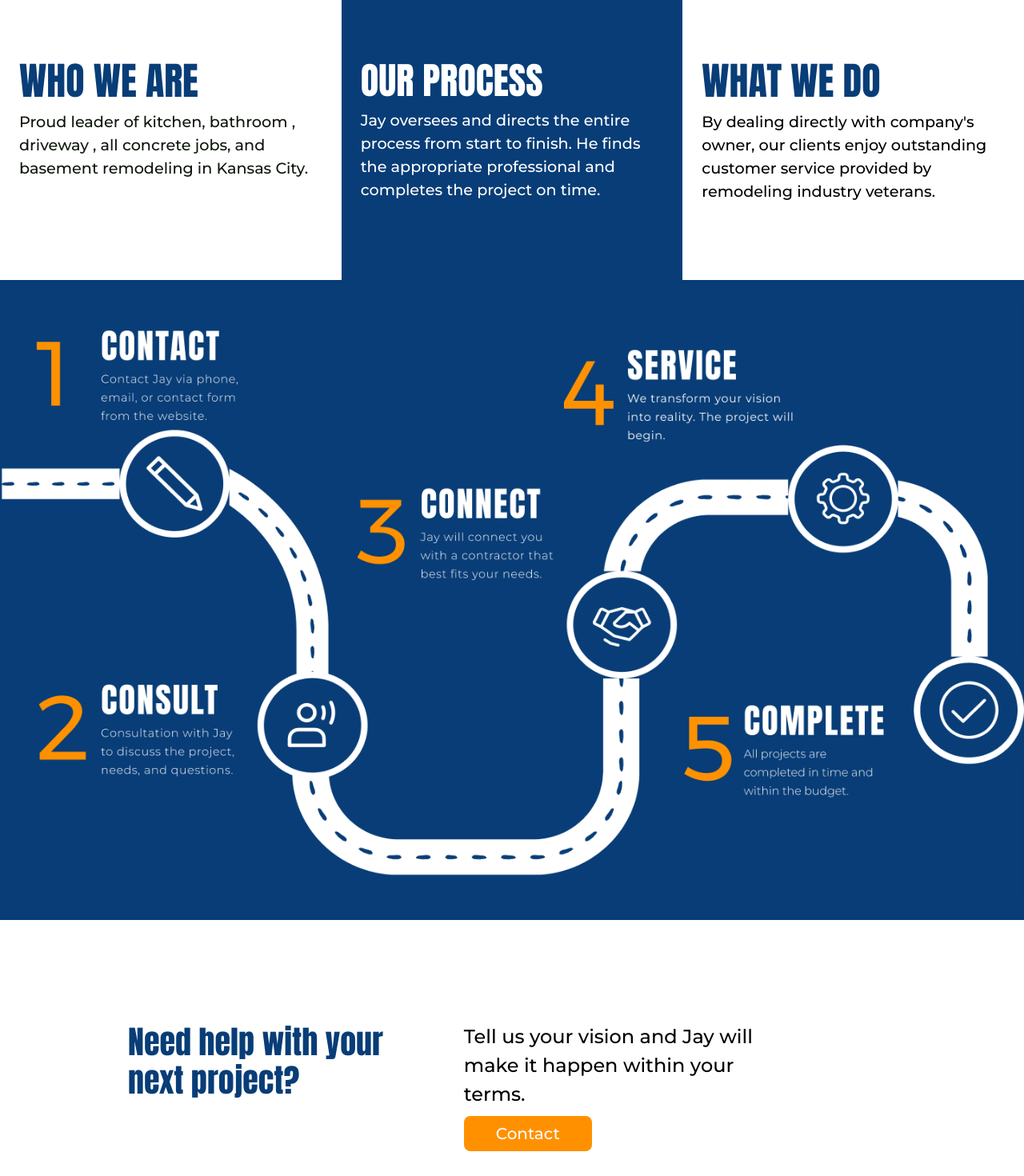
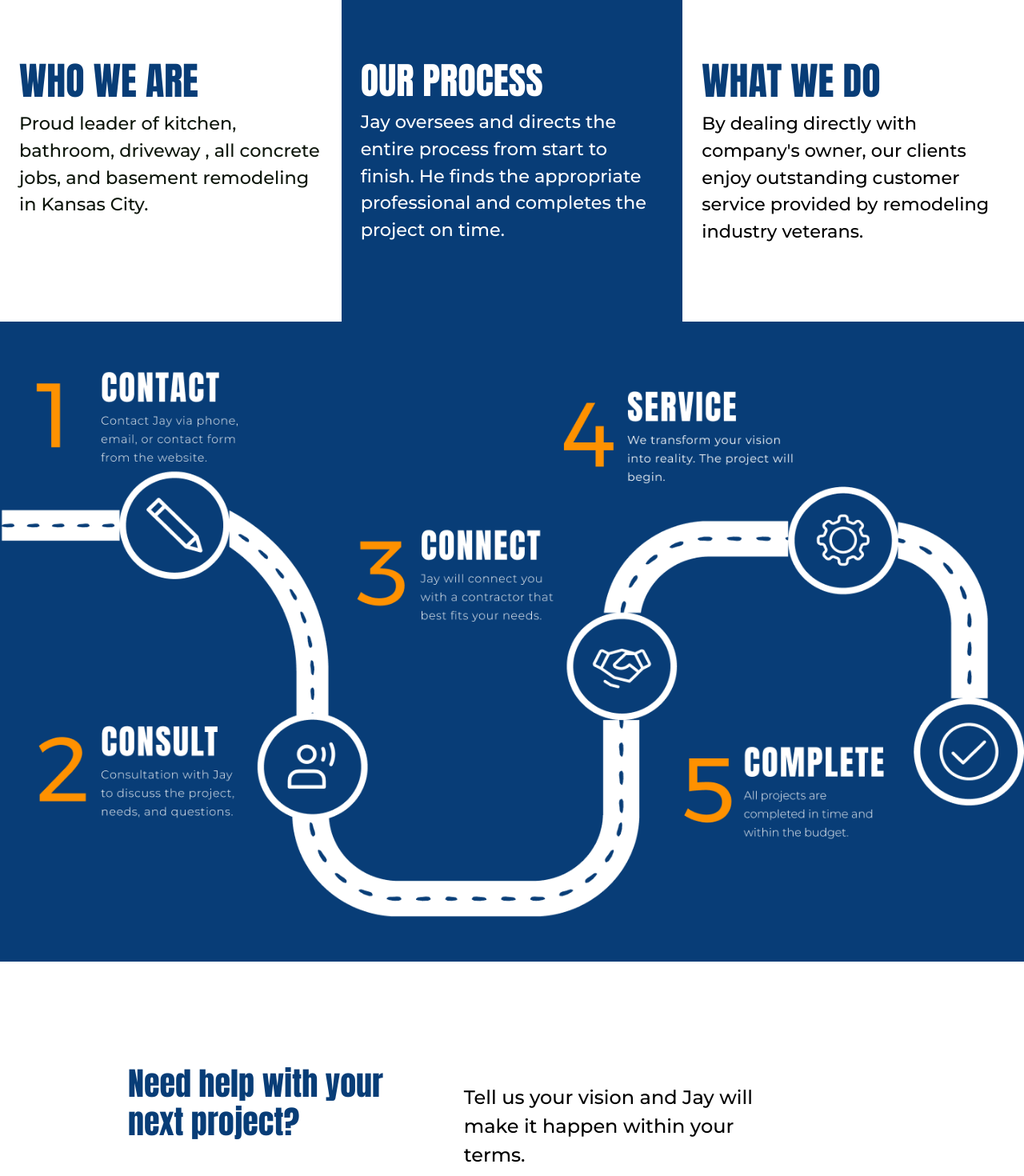
Before and after one commit to 93Belen/JConstruction, a Next.js app: page /about in a window 1280 px wide. Shown: the part 560-2030 px from the top of the page at 80% size. Built offline with nearby package versions, Linux system fonts and the light colour scheme.

Commit message:
fixing small details of design

```diff
--- a/app/about/page.tsx
+++ b/app/about/page.tsx
@@ -20,15 +20,15 @@ export default function About(){
             <section className='flex flex-col md:flex-row'>
                 <div className='bg-blue md:bg-white p-6 2xl:px-20 md:py-20 2xl:py-28 md:w-1/3'>
                     <h2 className={`${anton.className} lg:text-[3rem] text-[2.5rem] md:text-blue min-[0px]:text-white`}>{contentHeader.about.h2.a}</h2>
-                    <p className=' md:text-black min-[0px]:text-white text-[1.2rem]'>{content.woweare}</p>
+                    <p className=' md:text-black min-[0px]:text-white text-[1.4rem] md:max-w-[400px]'>{content.woweare}</p>
                 </div>
                 <div className='bg-white p-6 md:order-last 2xl:px-20 md:py-20 2xl:py-28 md:w-1/3'>
                     <h2 className={`${anton.className} text-blue lg:text-[3rem] text-[2.5rem]`}>{contentHeader.about.h2.c}</h2>
-                    <p className='text-black text-[1.2rem]'>{content.whatwedo}</p>
+                    <p className='text-black text-[1.4rem] md:max-w-[400px]'>{content.whatwedo}</p>
                 </div>
                 <div className='bg-blue p-6 md:order-2 2xl:px-20 md:py-20 2xl:py-28 md:w-1/3'>
                     <h2 className={`${anton.className} text-white lg:text-[2.9rem] text-[2.5rem]`}>{contentHeader.about.h2.b}</h2>
-                    <p className='text-white text-[1.2rem]'>{content.ourprocess}</p>
+                    <p className='text-white text-[1.4rem] md:max-w-[400px]'>{content.ourprocess}</p>
                 </div>
             </section>
             <section className={`hidden md:block ${language === 'spanish' ? 'bg-[url("/process-map-spanish.png")]' : 'bg-[url("/process-map-english.png")]'} bg-contain bg-no-repeat h-[600px] lg:h-[700px] xl:h-[800px] 2xl:h-[900px] bg-center 2xl:mt-10`}>
@@ -68,7 +68,7 @@ export default function About(){
                     </h2>
                 </div>
                 <div>
-                    <p className='text-black lg:w-[70%] text-[1.5rem]'>{content.contacttext}</p>
+                    <p className='text-black lg:w-[70%] text-[1.5rem] py-4'>{content.contacttext}</p>
                     <ContactButtonOrange />
                 </div>
                 </div>
--- a/app/contact/page.tsx
+++ b/app/contact/page.tsx
@@ -18,9 +18,9 @@ export default function Contac(){
                 <h1 className={`text-white ${anton.className} text-[4rem]`}>{content.contact.h1}</h1>
             </section>
             <section className='bg-white flex flex-col md:flex-row gap-1 xl:gap-2 p-2 min-h-[50vh] justify-around items-center md:p-28'>
-                <div className='md:self-start md:w-[40%] xl:p-28 md:p-10'>
+                <div className='md:self-start md:w-[40%] xl:p-28 md:p-10 flex flex-col gap-1'>
                     <h2 className={`text-orange ${anton.className} text-[4rem]`}>{content.contact.h2}</h2>
-                    <p>{content.contact.h3}</p>
+                    <p className='text-[1.5rem]'>{content.contact.h3}</p>
                     <p className='flex items-center gap-2'><FiMail/>  jaysconstructionkc@gmail.com</p>
                     <p className='flex items-center gap-2'><HiOutlineLocationMarker/> Kansas City</p>
                     <p className='flex items-center gap-2'><FiPhone/> (913) 221-4088</p>
--- a/app/page.tsx
+++ b/app/page.tsx
@@ -26,7 +26,7 @@ export default function Home() {
           <div className='flex flex-col gap-4'>
             <h1 className={`text-orange text-[4rem] font-bold max-w-[600px] ${anton.className}`}>{contentHeader.home.h1}
             </h1>
-            <h2 className='text-white font-mono w-[50%] max-w-[800px]'>{content.slogan}</h2>
+            <h2 className='text-white font-mono w-[50%] max-w-[800px] text-[1.8rem]'>{content.slogan}</h2>
               <ContactButton/>
           </div>
 
--- a/app/services/page.tsx
+++ b/app/services/page.tsx
@@ -61,7 +61,7 @@ export default function Services(){
                     </h2>
                 </div>
                 <div>
-                    <p className='text-black lg:w-[70%] text-[1.5rem]'>{content.contacttext}</p>
+                    <p className='text-black lg:w-[70%] text-[1.5rem] py-2'>{content.contacttext}</p>
                     <ContactButtonOrange />
                 </div>
                 </div>
--- a/content/text/about.ts
+++ b/content/text/about.ts
@@ -14,7 +14,7 @@ const spanish = {
 
 
  const english = {
-    woweare: 'Proud leader of kitchen, bathroom , driveway , all concrete jobs, and basement remodeling in Kansas City.',
+    woweare: 'Proud leader of kitchen, bathroom, driveway , all concrete jobs, and basement remodeling in Kansas City.',
     ourprocess: 'Jay oversees and directs the entire process from start to finish. He finds the appropriate professional and completes the project on time.',
     whatwedo: 'By dealing directly with company\'s owner, our clients enjoy outstanding customer service provided by remodeling industry veterans.',
     process: {
```
